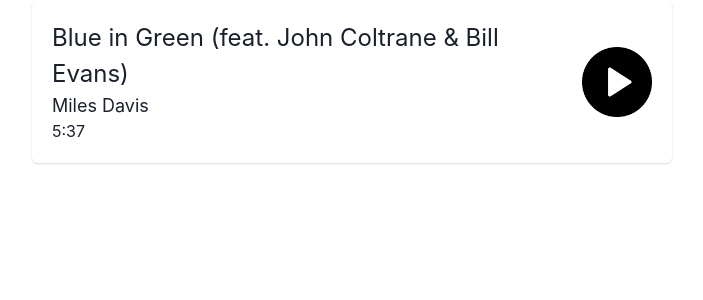
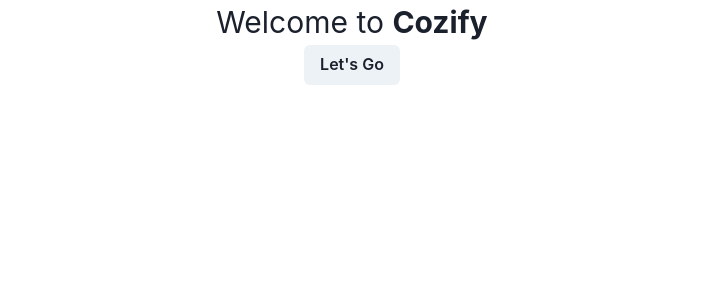
Before and after one commit to csirianni/cozify, a React (Create React App) app in the folder frontend/: page / in a window 1280 px wide. Shown: the top 300 px of the page, without its empty margins (288-991 px from the left). Built offline with nearby package versions, Linux system fonts and the light colour scheme.

Commit message:
add routing for home and songs pages

```diff
--- a/frontend/package.json
+++ b/frontend/package.json
@@ -43,5 +43,8 @@
       "last 1 firefox version",
       "last 1 safari version"
     ]
+  },
+  "devDependencies": {
+    "react-router-dom": "^6.8.0"
   }
 }
--- a/frontend/src/App.tsx
+++ b/frontend/src/App.tsx
@@ -1,10 +1,15 @@
 import React from 'react';
 import './App.css';
-import Song from './components/Song';
+import { BrowserRouter, Routes, Route } from "react-router-dom";
+import Home from "./pages/Home"
+import Songs from "./pages/Songs"
 
 function App() {
   return (
-    <Song />
+      <Routes>
+        <Route path="/" element={<Home />} />
+        <Route path="/songs" element={<Songs />} />
+      </Routes>
   );
 }
 
--- a/frontend/src/components/Song.tsx
+++ b/frontend/src/components/Song.tsx
@@ -2,23 +2,21 @@ import { Card, Flex, CardBody, Box, Center, Spacer, Text, Image } from '@chakra-
 
 function Song() {
     return (
-        <Center>
-            <Card width="50%">
+        <Card width="25%">
             <CardBody>
                 <Flex>
                     <Box>
-                            <Text fontSize="2xl">Blue in Green (feat. John Coltrane & Bill Evans)</Text>
-                            <Text fontSize="lg">Miles Davis</Text>
-                            <Text fontSize="md">5:37</Text>
+                        <Text fontSize="md">Blue in Green (feat. John Coltrane)</Text>
+                        <Text fontSize="sm">Miles Davis</Text>
+                        <Text fontSize="xs">5:37</Text>
                     </Box>
                     <Spacer />
                     <Center>
-                            <Image boxSize='70px' src="/play-button.png" />
+                        <Image boxSize='30px' src="/play-button.png" />
                     </Center>
                 </Flex>
             </CardBody>
         </Card>
-        </Center>
     )
 };
 
--- /dev/null
+++ b/frontend/src/components/StartButton.tsx
@@ -0,0 +1,16 @@
+import { Button } from '@chakra-ui/react';
+import { useNavigate } from "react-router-dom";
+
+function StartButton() {
+    const navigate = useNavigate();
+
+    const handleClick = () => {
+        navigate("/songs");
+    }
+
+    return (
+        <Button onClick={handleClick}>Let's Go</Button>
+    )
+}
+
+export default StartButton;
--- a/frontend/src/index.tsx
+++ b/frontend/src/index.tsx
@@ -3,6 +3,7 @@ import ReactDOM from 'react-dom/client';
 import './index.css';
 import App from './App';
 import { ChakraProvider } from '@chakra-ui/react'
+import { BrowserRouter } from 'react-router-dom';
 
 const root = ReactDOM.createRoot(
   document.getElementById('root') as HTMLElement
@@ -10,7 +11,9 @@ const root = ReactDOM.createRoot(
 root.render(
   <ChakraProvider>
     <React.StrictMode>
-      <App />
+      <BrowserRouter>
+        <App />
+      </BrowserRouter>
     </React.StrictMode>
   </ChakraProvider>
 );
--- /dev/null
+++ b/frontend/src/pages/Home.tsx
@@ -0,0 +1,18 @@
+import { Center, Text } from '@chakra-ui/react';
+import Song from '../components/Song';
+import StartButton from '../components/StartButton';
+
+function Home() {
+    return (
+        <>
+            <Center>
+                <Text fontSize="3xl">Welcome to <strong>Cozify</strong></Text>
+            </Center>
+            <Center>
+                <StartButton />
+            </Center>
+        </>
+    )
+}
+
+export default Home;
--- /dev/null
+++ b/frontend/src/pages/Songs.tsx
@@ -0,0 +1,12 @@
+import { Center, Text } from '@chakra-ui/react';
+import Song from '../components/Song';
+
+function Songs() {
+    return (
+        <Center>
+            <Song />
+        </Center>
+    )
+}
+
+export default Songs;
```
Also changed, not shown: 1 other file (tests, documents, lock files or other folders). Lines whose indentation alone changed are shown as unchanged.
